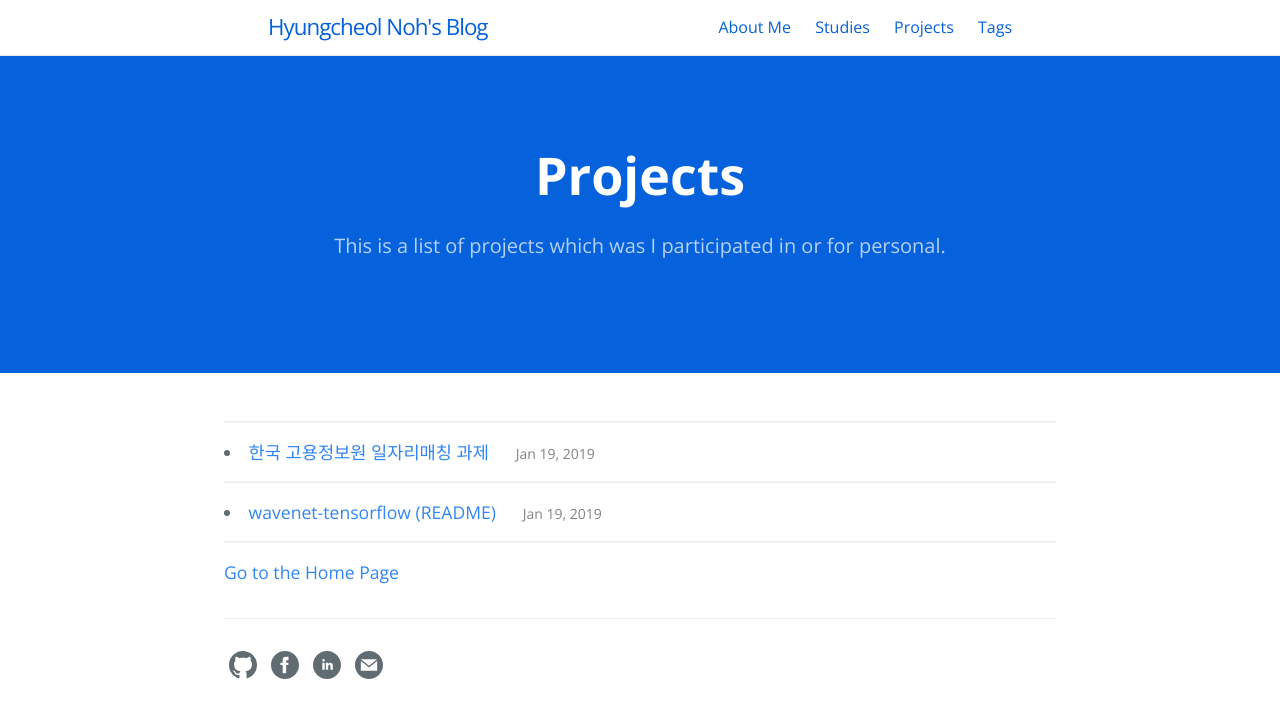
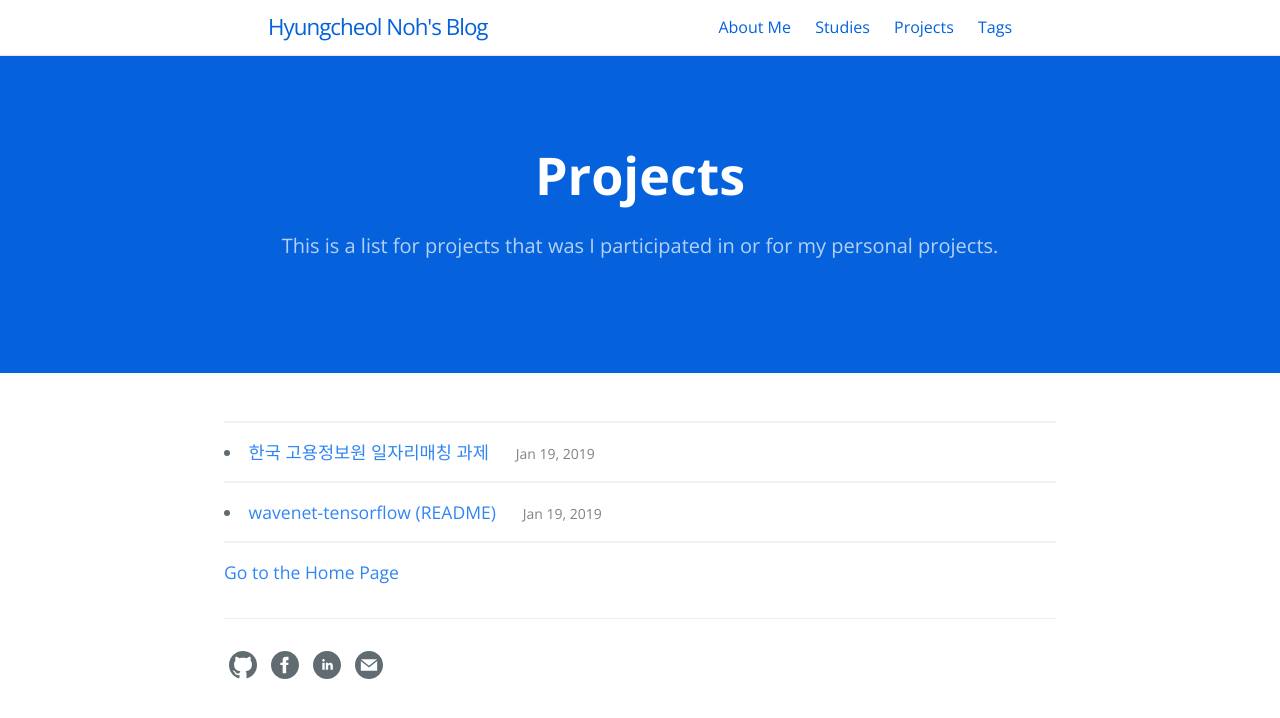
Before and after one commit to hcnoh/hcnoh.github.io, a Jekyll site: the page built from projects.md, in a window 1280 px wide. Shown: the top 718 px of the page. Built offline with Jekyll 4.4.1, drawn with Linux system fonts in a browser that asks for light colours.

Commit message:
Update projects.md

```diff
--- a/projects.md
+++ b/projects.md
@@ -1,6 +1,6 @@
 ---
 layout: projects
 title: Projects
-tagline: This is a list of projects which was I participated in or for personal.
+tagline: This is a list for projects that was I participated in or for my personal projects.
 permalink: /projects
 ---
```
